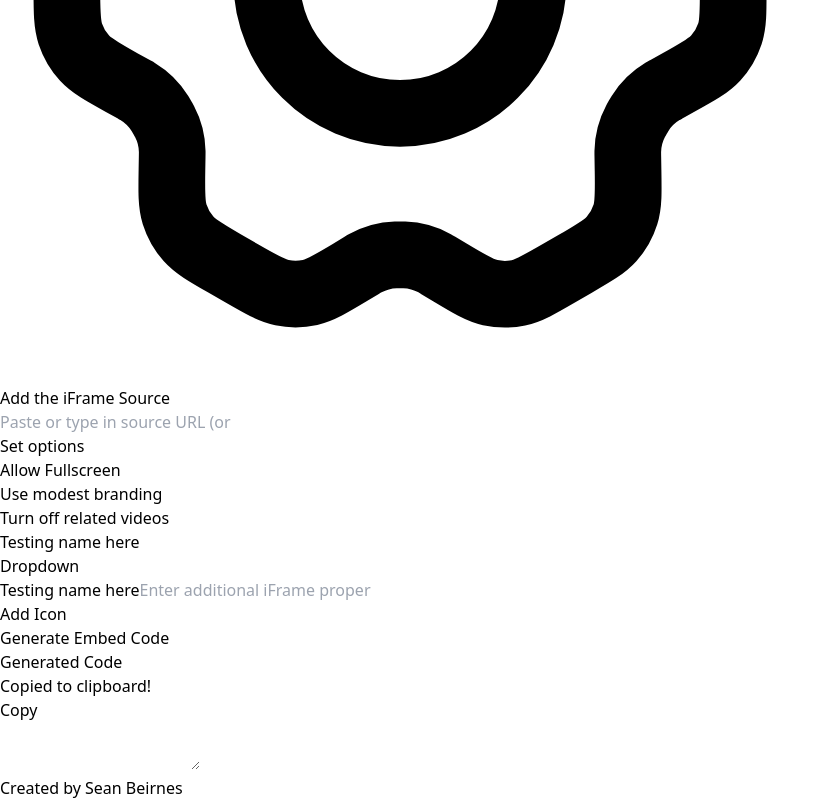
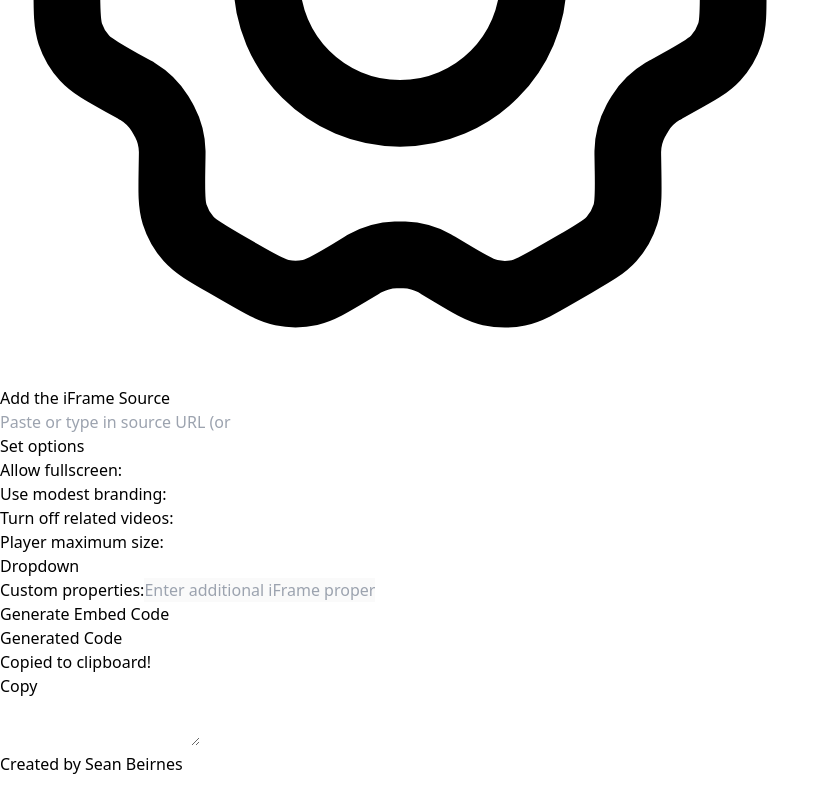
Before and after one commit to seanbeirnes/iFrame_Wizard, a React (Vite) app: page / in a window 1280 px wide. Shown: the part 6158-6958 px from the top of the page, without its empty margins (0-830 px from the left). After the commit the page ends 6934 px from the top, so only its background shows below. Built offline with nearby package versions, Linux system fonts and the light colour scheme.

Commit message:
Added additional functionality to toggle and custom options.

```diff
--- a/src/components/common/options/Options_Dropdown.tsx
+++ b/src/components/common/options/Options_Dropdown.tsx
@@ -1,12 +1,16 @@
+import Options_Wrapper from "./Options_Wrapper";
+
 type Props = {
     label?: string;
 }
 
 export default function Options_Dropdown({ label }: Props){
     return (
-        <div className="p-2 flex justify-between items-center rounded shadow bg-white border-ray-50 hover:shadow-md">
-            <span className="text-sm text-gray-700">{label}</span>
-            <div className="text-sm">Dropdown</div>
-        </div>
+        <Options_Wrapper>
+            <>
+                <span className="text-sm text-gray-700">{label}</span>
+                <div className="text-sm">Dropdown</div>
+            </>
+        </Options_Wrapper>
     )
 }
--- a/src/components/common/options/Options_Text.tsx
+++ b/src/components/common/options/Options_Text.tsx
@@ -1,14 +1,27 @@
+import { ChangeEvent, ChangeEventHandler, ReactEventHandler } from "react";
+import Options_Wrapper from "./Options_Wrapper";
+
 type Props = {
     label?: string;
+    input_id?: string;
+    toggle_id?: string;
+    active?: boolean;
+    value?: string;
+    clickHandler?: ReactEventHandler;
+    changeHandler?: ChangeEventHandler<HTMLInputElement>;
 }
 
-export default function Options_Text({ label }: Props){
+export default function Options_Text({ label, input_id, toggle_id, active, value, clickHandler, changeHandler }: Props){
     return (
-        <div className="p-2 flex justify-between items-center rounded shadow bg-white border-ray-50 hover:shadow-md">
-            <span className="text-sm text-gray-700 mr-2">{label}</span>
-            <label htmlFor="add-url"></label>
-            <input className="p-1 border-2 grow border-gray-200 rounded-md shadow-inner focus:border-sky-400 outline-2 outline-sky-400 text-xs text-gray-500" type="text" name="add-url" id="add-url" placeholder="Enter additional iFrame properties here"/>
-            <div className="text-sm ml-2">Add Icon</div>
-        </div>
+        <Options_Wrapper>
+            <>
+                <span className={`${!active && "text-gray-400"} ${active && "text-gray-700"} text-sm mr-2`}>{label}</span>
+                <label htmlFor={label}></label>
+                <input className="p-1 border-2 grow border-gray-200 rounded-md shadow-inner focus:border-sky-400 outline-2 outline-sky-400 text-xs text-gray-500 disabled:bg-gray-300 disabled:text-gray-400" type="text" name={label} placeholder="Enter additional iFrame properties here" id={input_id} disabled={!active} value={value} onChange={changeHandler}/>
+                <div className={`${!active && "bg-gray-400"} ${active && "bg-sky-300"} ml-2 w-8 h-4 rounded-full flex items-center transition`} id={toggle_id} onClick={clickHandler}>
+                    <div className={`${!active && "translate-x-[1px]"} ${active && "translate-x-[17px]"} w-[14px] h-[14px] rounded-full bg-gray-50 transition`} id={toggle_id+"-toggle"} onClick={clickHandler}></div>
+                </div>
+            </>
+        </Options_Wrapper>
     )
 }
--- a/src/components/common/options/Options_Toggle.tsx
+++ b/src/components/common/options/Options_Toggle.tsx
@@ -1,4 +1,5 @@
 import { ReactEventHandler } from "react";
+import Options_Wrapper from "./Options_Wrapper";
 
 type Props = {
     label?: string;
@@ -9,11 +10,13 @@ type Props = {
 
 export default function Options_Toggle({ label, id, active, clickHandler}: Props){
     return (
-        <div className="p-2 flex justify-between items-center rounded shadow bg-white border-ray-50 hover:shadow-md">
-            <span className="text-sm text-gray-700">{label}</span>
+        <Options_Wrapper>
+            <>
+            <span className={`${!active && "text-gray-400"} ${active && "text-gray-700"} text-sm`}>{label}</span>
             <div className={`${!active && "bg-gray-400"} ${active && "bg-sky-300"} w-8 h-4 rounded-full flex items-center transition`} id={id} onClick={clickHandler}>
-                <div className={`${!active && "translate-x-0"} ${active && "translate-x-4"} w-[14px] h-[14px] rounded-full bg-gray-50 transition`} id={id+"-toggle"} onClick={clickHandler}></div>
+                <div className={`${!active && "translate-x-[1px]"} ${active && "translate-x-[17px]"} w-[14px] h-[14px] rounded-full bg-gray-50 transition`} id={id+"-toggle"} onClick={clickHandler}></div>
             </div>
-        </div>
+            </>
+        </Options_Wrapper>
     )
 }
--- /dev/null
+++ b/src/components/common/options/Options_Wrapper.tsx
@@ -0,0 +1,11 @@
+type Props = {
+    children?: React.ReactElement;
+}
+
+export default function Options_Wrapper({ children }: Props){
+    return (
+        <div className="p-2 flex justify-between items-center rounded bg-white shadow hover:shadow-md transition-shadow">
+            {children}
+        </div>
+    )
+}
--- a/src/components/ui/Embed_Code_Generator.tsx
+++ b/src/components/ui/Embed_Code_Generator.tsx
@@ -14,16 +14,21 @@ export default function EmbedCodeGen(){
         allow_fullscreen: boolean;
         use_modest_branding: boolean;
         turn_off_related_videos: boolean;
+        use_custom_props: boolean;
+        use_custom_props_value: string;
         url: string;
     }>({
         allow_fullscreen: true,
         use_modest_branding: true,
         turn_off_related_videos: true,
+        use_custom_props: false,
+        use_custom_props_value: "",
         url: "",
     });
 
     function handleFormProps_string(e: ChangeEvent<HTMLInputElement>){
         const elementID = (e.target as HTMLInputElement).id.split("-")[0]
+
         if(e.target){
             setFormProps(existingValues => ({
                 ...existingValues,
@@ -70,11 +75,11 @@ export default function EmbedCodeGen(){
             </Card_Section>
             <Card_Section title="Set options">
                 <div className="px-2 grid grid-flow-row grid-cols-1 gap-2">
-                    <Options_Toggle label="Allow Fullscreen" id="allow_fullscreen" active={formProps.allow_fullscreen} clickHandler={handleFormProps_bool}/>
-                    <Options_Toggle label="Use modest branding" id="use_modest_branding" active={formProps.use_modest_branding} clickHandler={handleFormProps_bool}/>
-                    <Options_Toggle label="Turn off related videos" id="turn_off_related_videos" active={formProps.turn_off_related_videos} clickHandler={handleFormProps_bool}/>
-                    <Options_Dropdown label="Testing name here" />
-                    <Options_Text label="Testing name here" />
+                    <Options_Toggle label="Allow fullscreen:" id="allow_fullscreen" active={formProps.allow_fullscreen} clickHandler={handleFormProps_bool}/>
+                    <Options_Toggle label="Use modest branding:" id="use_modest_branding" active={formProps.use_modest_branding} clickHandler={handleFormProps_bool}/>
+                    <Options_Toggle label="Turn off related videos:" id="turn_off_related_videos" active={formProps.turn_off_related_videos} clickHandler={handleFormProps_bool}/>
+                    <Options_Dropdown label="Player maximum size:" />
+                    <Options_Text label="Custom properties:" toggle_id="use_custom_props" input_id="use_custom_props_value" active={formProps.use_custom_props} clickHandler={handleFormProps_bool} value={formProps.use_custom_props_value} changeHandler={handleFormProps_string}/>
                     <Button_Primary title="Generate Embed Code" clickHandler={submitHandler}/>
                 </div>
             </Card_Section>
```
